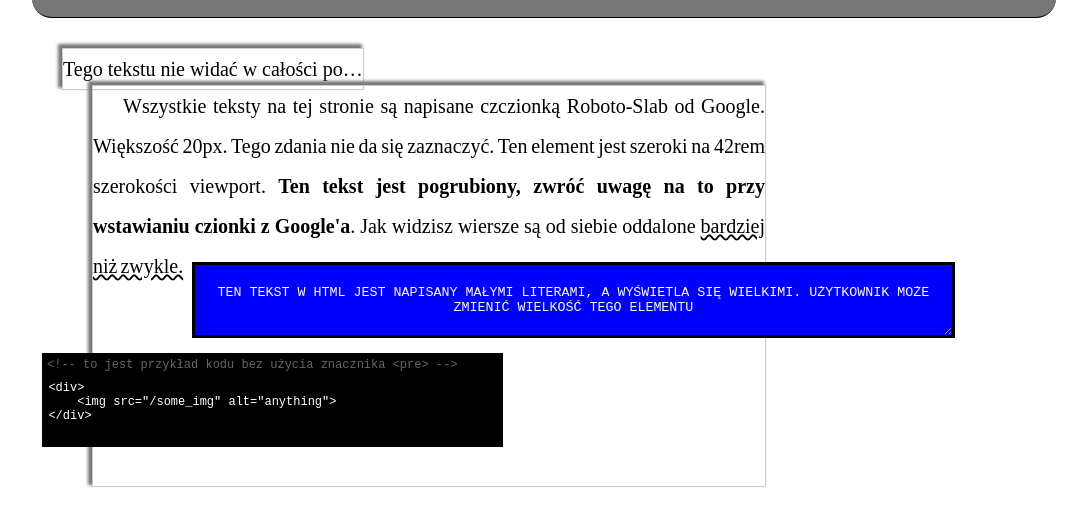
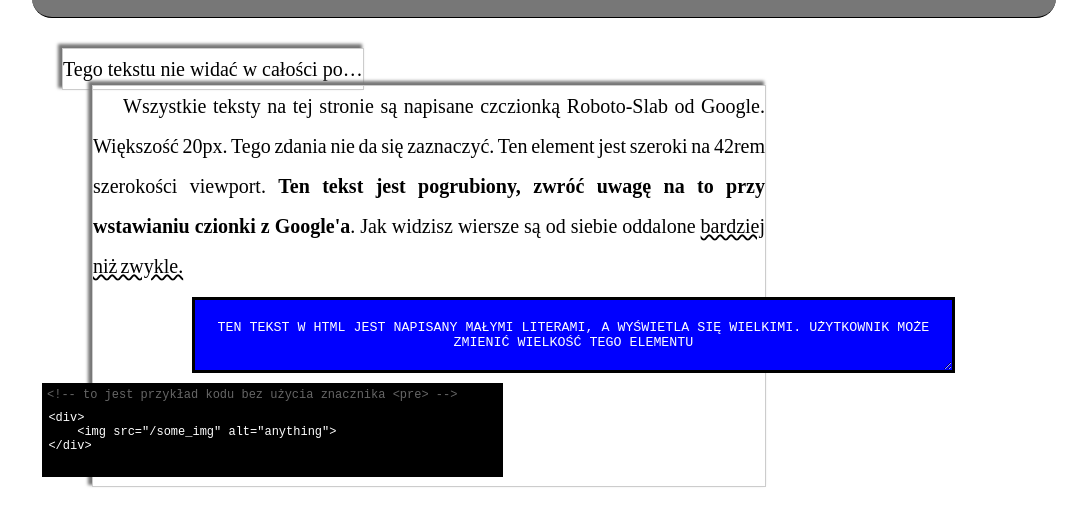
Before and after one commit to Kruchy1980/html-css-curse-module6-homework, a plain HTML site: page index.html in a window 1280 px wide. Shown: the part 104-630 px from the top of the page, without its empty margins (96-1183 px from the left). Drawn offline with Linux system fonts and the light colour scheme.

Commit message:
Corrections of positions in stylized and codedisplay elements

```diff
--- a/style.css
+++ b/style.css
@@ -74,7 +74,7 @@ header {
 .stylized {
     resize: both;
     position: relative;
-    top: -230px;
+    top: -195px;
     left: 160px;
     border: 3px solid #000;
     width: 70%;
@@ -90,7 +90,7 @@ header {
 
 .codedisplay {
     position: relative;
-    top: -220px;
+    top: -190px;
     left: 10px;
     font-family: monospace;
     background-color: #000;
```
